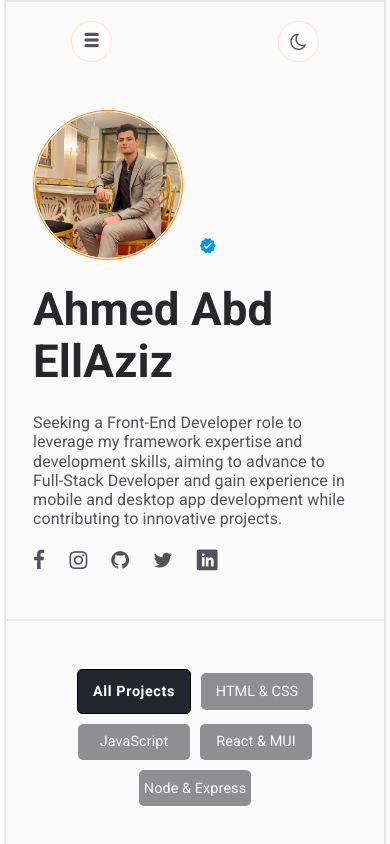
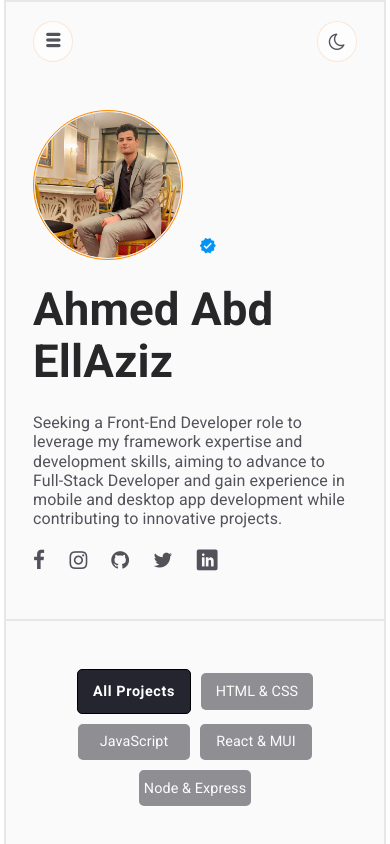
Before and after one commit to 1zizo1/protifilo, a React (Vite) app: page / in a window 390 px wide. Shown: the top 844 px of the page. Built offline with nearby package versions, Linux system fonts and the light colour scheme.

Commit message:
fixing responsive

```diff
--- a/src/components/contact/contact.css
+++ b/src/components/contact/contact.css
@@ -76,6 +76,7 @@ section.contact-us button:hover {
 }
 section.contact-us .contact-container{
   justify-content: space-between;
+  display: flex;
 
 }
 
@@ -102,6 +103,9 @@ section.contact-us button {
 width: 30%;
 align-self: center;
 }
+section.contact-us .contact-container{
+justify-content: center;
+}
 }
 @media (max-width:1100px) {
   section.contact-us .animation{
--- a/src/components/header/header.css
+++ b/src/components/header/header.css
@@ -96,6 +96,9 @@ header .icon-close:hover {
   header button.menu.mode {
     display: block;
   }
+header.flex {
+padding: 0;
+}
 }
 @keyframes modelscale {
   0% {
```
